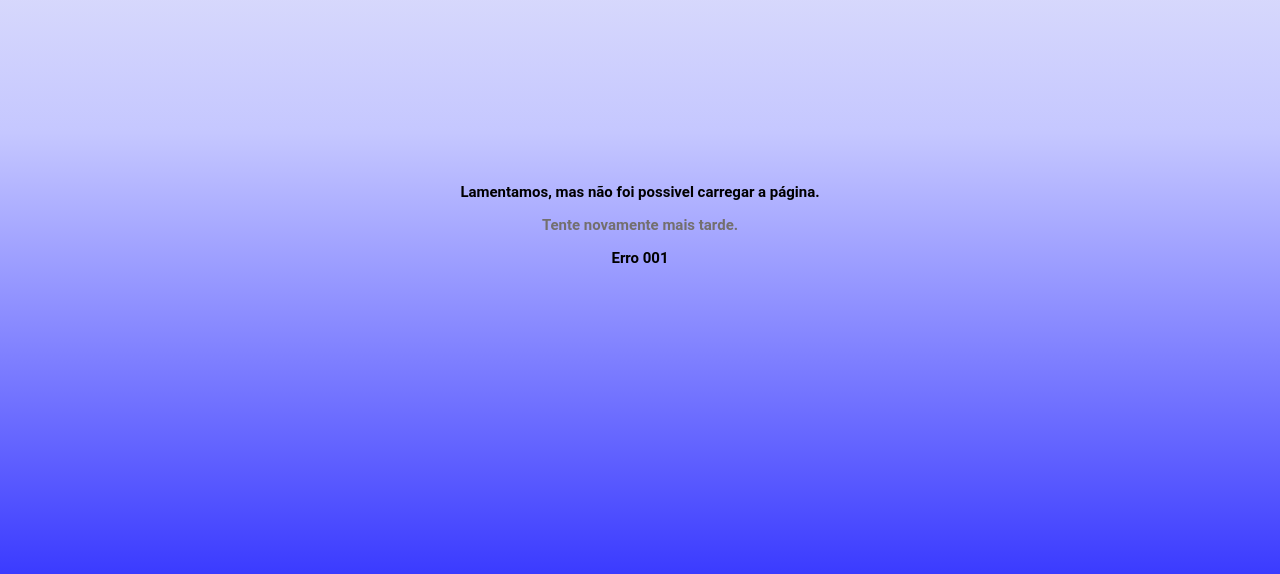
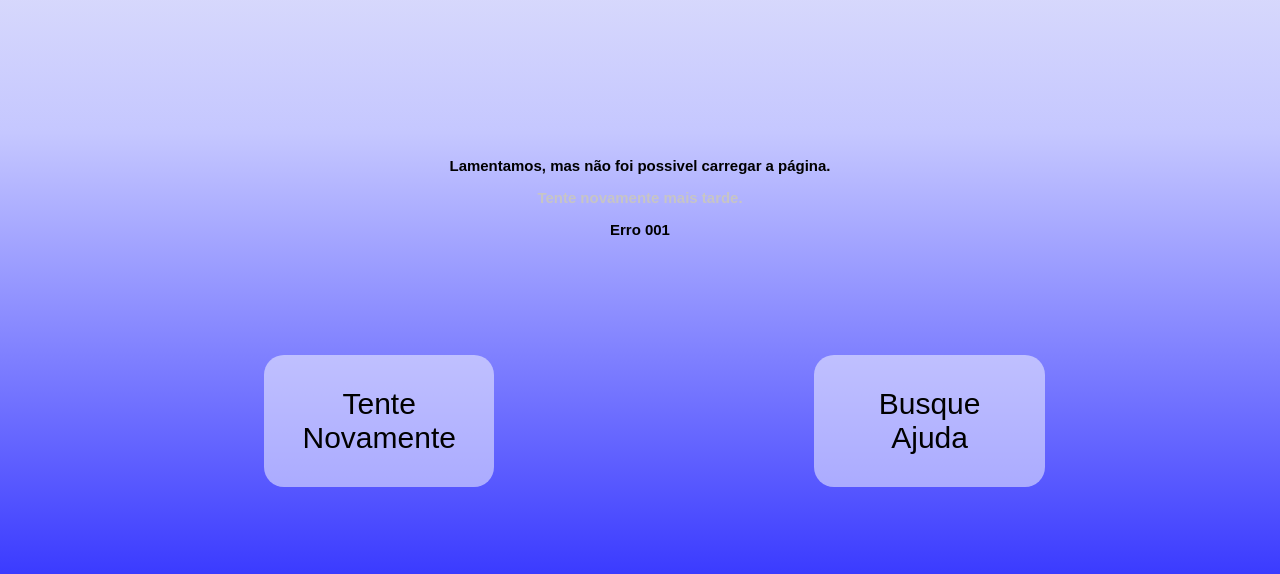
Before and after one commit to Progale123/tcc, a plain HTML site: page Front/html/erro.html in a window 1280 px wide. Shown: the part 228-802 px from the top of the page. Drawn offline with Linux system fonts and the light colour scheme.

Commit message:
Finalizado a tela de erro

```diff
--- a/Front/css/erro.css
+++ b/Front/css/erro.css
@@ -14,7 +14,7 @@ body {
     height: 50vh;
     flex-direction: column;
     display: flex;
-    gap: 10vw;
+    gap: 8vw;
 }
 
 .logo {
@@ -26,9 +26,54 @@ body {
 .avisos {
     text-align: center;
     font-size: 1vw;
-    font-family: roboto;
+    font-family: sans-serif;
 }
 
 .aviso2 {
-    color: #736F6E;
+    color: #c7c5c5;
 }
+
+.botoes {
+    display: flex;
+    flex-direction: row;
+}
+
+.tente {
+    overflow: hidden;
+    width: 18vw;
+    cursor: pointer;
+    margin-left: 20vw;
+    text-align: center;
+    background-color: rgba(255, 255, 255, 0.5);
+    color: black;
+    border-color: transparent;
+    padding: 30px;
+    border-radius: 20px;
+    font-size: 30px;
+    transition: transform 0.5s ease;
+}
+
+.tente:hover {
+    transform: scale(1.05);
+    opacity: 0.9;
+}
+
+.ajuda {
+    overflow: hidden;
+    width: 18vw;
+    margin-left: 25vw;
+    text-align: center;
+    background-color: rgba(255, 255, 255, 0.5);
+    color: black;
+    border-color: transparent;
+    padding: 30px;
+    border-radius: 20px;
+    font-size: 30px;
+    cursor: pointer;
+    transition: transform 0.5s ease;
+}
+
+.ajuda:hover {
+    transform: scale(1.05);
+    opacity: 0.9;
+}
--- a/Front/html/erro.html
+++ b/Front/html/erro.html
@@ -18,6 +18,22 @@
             <h3 class="aviso2">Tente novamente mais tarde.</h3>
             <h3 class="aviso3">Erro 001</h3>
         </div>
+        <div class="botoes">
+            <button onclick="recarregarPagina()" class="tente">Tente Novamente</button>
+
+            <script>
+                function recarregarPagina() {
+                    location.reload();
+                }
+            </script>
+
+            <a href="/Front/html/Configs.html">
+                <button class="ajuda">Busque Ajuda</button>
+            </a>
+        </div>
     </div>
+
+
+
 </body>
 </html>
```
